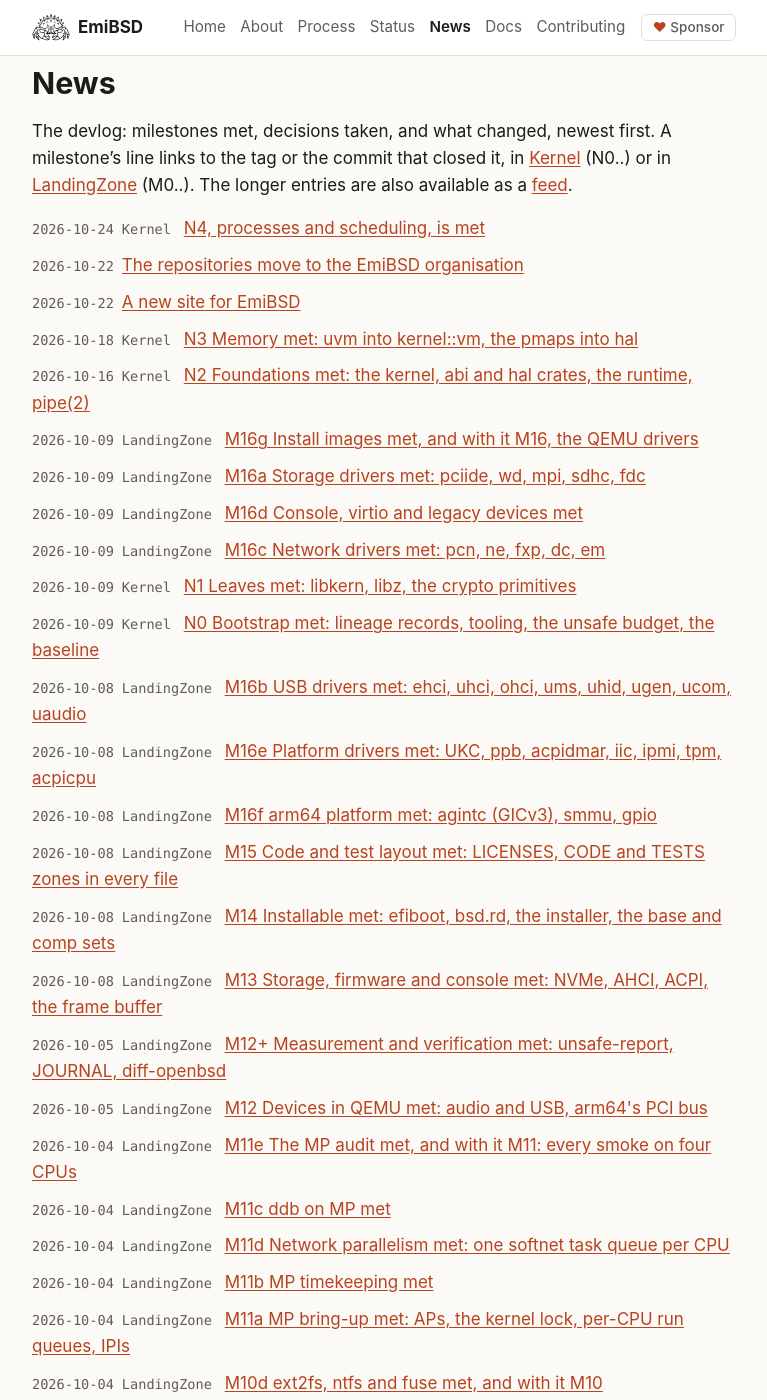
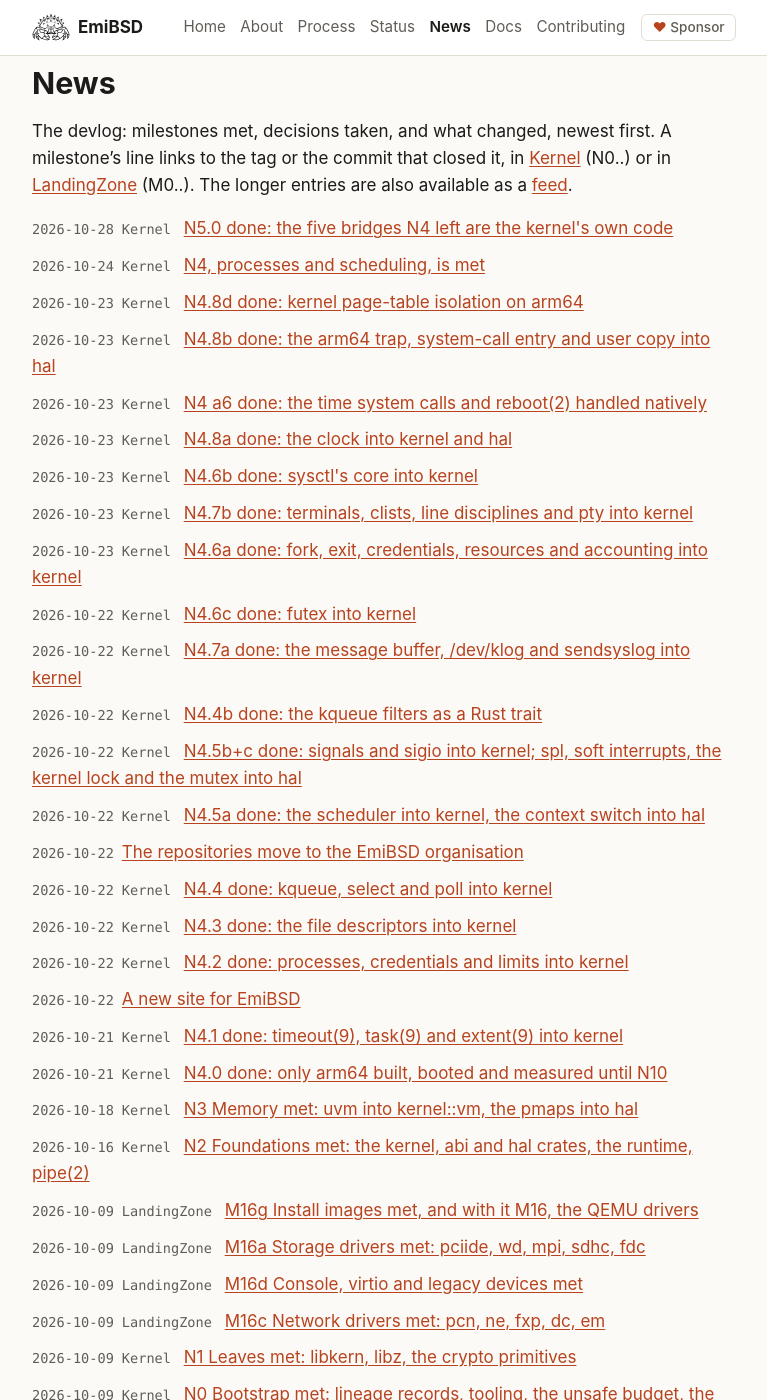
Before and after one commit to EmiBSD/Portal, a Jekyll site: the page built from news/index.md, in a window 1280 px wide and 1400 px high. Shown: the whole window, without its empty margins (256-1023 px from the left). Built offline with Jekyll 4.4.1, drawn with Linux system fonts in a browser that asks for light colours.

Commit message:
news: Kernel's slices, as LandingZone's sub-milestones already are
The devlog listed LandingZone's sub-milestones (M16a..M16g) but none of Kernel's slices.
Eighteen lines now record N4.0 to N4.8d, a6 and N5.0, each dated and linked to its merge
commit (git log --merges --date=iso-strict), labelled Kernel. The README and the
site-updater agent say a merged Kernel slice gets its line here and its done in
status.json. N2's and N3's slices are not backfilled.

Co-Authored-By: Claude Opus 5.5 <noreply@anthropic.com>

```diff
--- a/_data/news.json
+++ b/_data/news.json
@@ -1,6 +1,24 @@
 [
+  {"date": "2026-10-28T22:34:33-03:00", "repo": "Kernel", "title": "N5.0 done: the five bridges N4 left are the kernel's own code", "url": "https://github.com/EmiBSD/Kernel/commit/fd8e62a8"},
+  {"date": "2026-10-23T23:21:53-03:00", "repo": "Kernel", "title": "N4.8d done: kernel page-table isolation on arm64", "url": "https://github.com/EmiBSD/Kernel/commit/b38843cf"},
+  {"date": "2026-10-23T21:48:14-03:00", "repo": "Kernel", "title": "N4.8b done: the arm64 trap, system-call entry and user copy into hal", "url": "https://github.com/EmiBSD/Kernel/commit/d58ce5c6"},
+  {"date": "2026-10-23T21:09:44-03:00", "repo": "Kernel", "title": "N4 a6 done: the time system calls and reboot(2) handled natively", "url": "https://github.com/EmiBSD/Kernel/commit/480c82e1"},
+  {"date": "2026-10-23T04:39:27-03:00", "repo": "Kernel", "title": "N4.8a done: the clock into kernel and hal", "url": "https://github.com/EmiBSD/Kernel/commit/53c4248f"},
+  {"date": "2026-10-23T04:00:41-03:00", "repo": "Kernel", "title": "N4.6b done: sysctl's core into kernel", "url": "https://github.com/EmiBSD/Kernel/commit/68dafea0"},
+  {"date": "2026-10-23T02:51:30-03:00", "repo": "Kernel", "title": "N4.7b done: terminals, clists, line disciplines and pty into kernel", "url": "https://github.com/EmiBSD/Kernel/commit/86c282a0"},
+  {"date": "2026-10-23T01:25:27-03:00", "repo": "Kernel", "title": "N4.6a done: fork, exit, credentials, resources and accounting into kernel", "url": "https://github.com/EmiBSD/Kernel/commit/decb50c0"},
+  {"date": "2026-10-22T23:46:00-03:00", "repo": "Kernel", "title": "N4.6c done: futex into kernel", "url": "https://github.com/EmiBSD/Kernel/commit/cb1b9192"},
+  {"date": "2026-10-22T23:03:41-03:00", "repo": "Kernel", "title": "N4.7a done: the message buffer, /dev/klog and sendsyslog into kernel", "url": "https://github.com/EmiBSD/Kernel/commit/ae0637ec"},
+  {"date": "2026-10-22T22:03:29-03:00", "repo": "Kernel", "title": "N4.4b done: the kqueue filters as a Rust trait", "url": "https://github.com/EmiBSD/Kernel/commit/e18b851b"},
+  {"date": "2026-10-22T21:21:10-03:00", "repo": "Kernel", "title": "N4.5b+c done: signals and sigio into kernel; spl, soft interrupts, the kernel lock and the mutex into hal", "url": "https://github.com/EmiBSD/Kernel/commit/0e871047"},
+  {"date": "2026-10-22T17:03:19-03:00", "repo": "Kernel", "title": "N4.5a done: the scheduler into kernel, the context switch into hal", "url": "https://github.com/EmiBSD/Kernel/commit/5c81b501"},
   {"date": "2026-10-22T17:00:00-03:00", "post": "the-emibsd-organisation"},
+  {"date": "2026-10-22T15:23:40-03:00", "repo": "Kernel", "title": "N4.4 done: kqueue, select and poll into kernel", "url": "https://github.com/EmiBSD/Kernel/commit/f2639a31"},
+  {"date": "2026-10-22T08:15:28-03:00", "repo": "Kernel", "title": "N4.3 done: the file descriptors into kernel", "url": "https://github.com/EmiBSD/Kernel/commit/dfda0cd1"},
+  {"date": "2026-10-22T03:01:46-03:00", "repo": "Kernel", "title": "N4.2 done: processes, credentials and limits into kernel", "url": "https://github.com/EmiBSD/Kernel/commit/2afaf4ff"},
   {"date": "2026-10-22T00:00:00-03:00", "post": "a-new-site"},
+  {"date": "2026-10-21T20:42:04-03:00", "repo": "Kernel", "title": "N4.1 done: timeout(9), task(9) and extent(9) into kernel", "url": "https://github.com/EmiBSD/Kernel/commit/e267f8f7"},
+  {"date": "2026-10-21T16:05:26-03:00", "repo": "Kernel", "title": "N4.0 done: only arm64 built, booted and measured until N10", "url": "https://github.com/EmiBSD/Kernel/commit/7bfcdfe4"},
   {"date": "2026-10-09T22:07:54-03:00", "repo": "LandingZone", "title": "M16g Install images met, and with it M16, the QEMU drivers", "url": "https://github.com/EmiBSD/LandingZone/commit/14920801"},
   {"date": "2026-10-09T20:00:38-03:00", "repo": "LandingZone", "title": "M16a Storage drivers met: pciide, wd, mpi, sdhc, fdc", "url": "https://github.com/EmiBSD/LandingZone/commit/6e866cbd"},
   {"date": "2026-10-09T17:26:36-03:00", "repo": "LandingZone", "title": "M16d Console, virtio and legacy devices met", "url": "https://github.com/EmiBSD/LandingZone/commit/d87bf299"},
```
Also changed, not shown: .claude/agents/site-updater.md, README.md.
